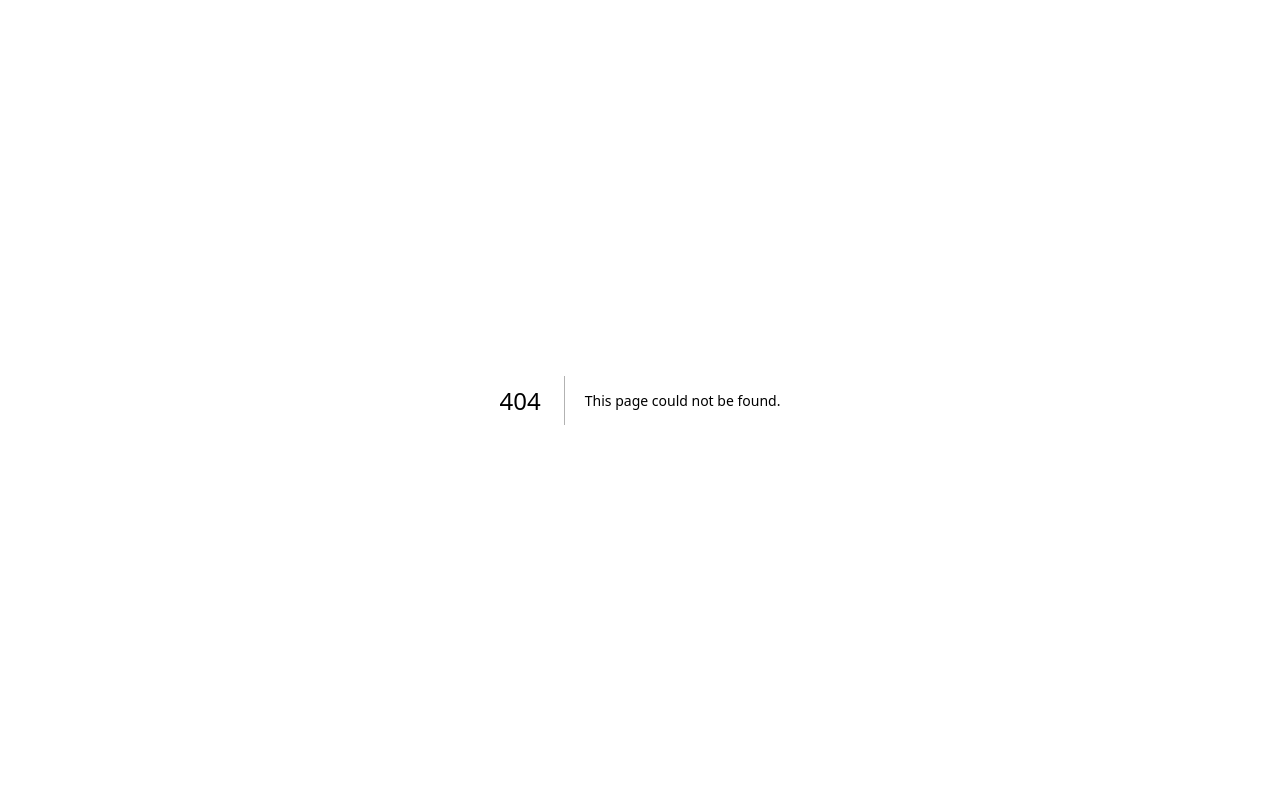
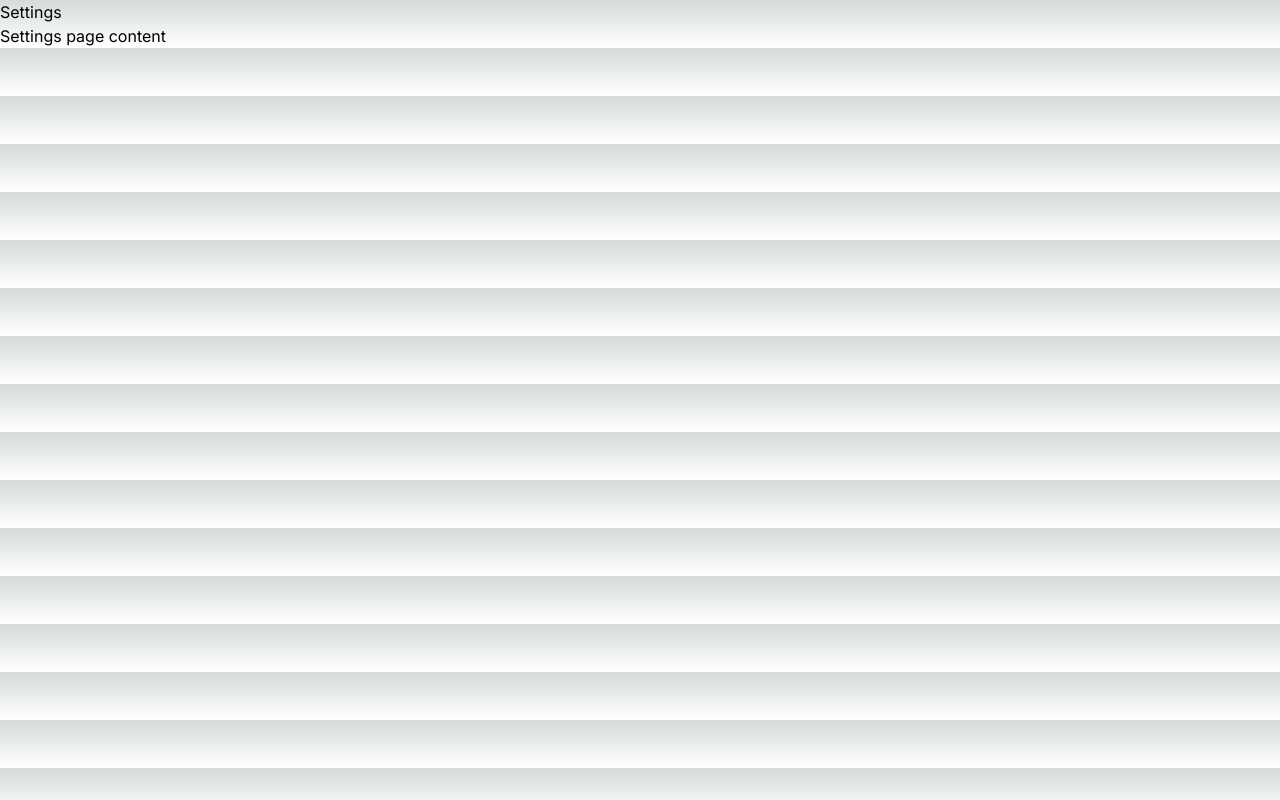
Before and after one commit to seonyae-park/hello-charlie, a Next.js app: page /settings in a window 1280 px wide. Before the commit this address had no page. Built offline with nearby package versions, Linux system fonts and the light colour scheme; a web font is replaced by a local one.

Commit message:
add default pages

```diff
--- /dev/null
+++ b/src/app/calendar/layout.tsx
@@ -0,0 +1,5 @@
+function Calendar({ children }: Readonly<{ children: React.ReactNode }>) {
+  return <div>{children}</div>
+}
+
+export default Calendar
--- /dev/null
+++ b/src/app/calendar/page.tsx
@@ -0,0 +1,5 @@
+function Page({ children }: Readonly<{ children: React.ReactNode }>) {
+  return <div>{children}</div>
+}
+
+export default Page
--- /dev/null
+++ b/src/app/home/page.tsx
@@ -0,0 +1,5 @@
+function Page({ children }: Readonly<{ children: React.ReactNode }>) {
+  return <div>{children}</div>
+}
+
+export default Page
--- /dev/null
+++ b/src/app/login/layout.tsx
@@ -0,0 +1,5 @@
+function Login({ children }: Readonly<{ children: React.ReactNode }>) {
+  return <div>{children}</div>
+}
+
+export default Login
--- /dev/null
+++ b/src/app/login/page.tsx
@@ -0,0 +1,5 @@
+function Page() {
+  return <div>Login</div>
+}
+
+export default Page
--- a/src/app/page.tsx
+++ b/src/app/page.tsx
@@ -1,6 +1,6 @@
 import Image from "next/image"
 
-export default function Home() {
+export default function Landing() {
   return (
     <main className="flex min-h-screen flex-col items-center justify-between p-24">
       <div className="relative w-0 h-0 border-l-[15px] border-r-[15px] border-b-[26px] border-l-transparent border-r-transparent border-b-black" />
--- /dev/null
+++ b/src/app/settings/layout.tsx
@@ -0,0 +1,5 @@
+function Settings({ children }: Readonly<{ children: React.ReactNode }>) {
+  return <div>{children}</div>
+}
+
+export default Settings
--- /dev/null
+++ b/src/app/settings/page.tsx
@@ -0,0 +1,10 @@
+function Page() {
+  return (
+    <div>
+      <h1>Settings</h1>
+      <p>Settings page content</p>
+    </div>
+  )
+}
+
+export default Page
--- /dev/null
+++ b/src/app/user/layout.tsx
@@ -0,0 +1,5 @@
+function User({ children }: Readonly<{ children: React.ReactNode }>) {
+  return <div>{children}</div>
+}
+
+export default User
--- /dev/null
+++ b/src/app/user/page.tsx
@@ -0,0 +1,5 @@
+function Page() {
+  return <div>User</div>
+}
+
+export default Page
```
Also changed, not shown: src/app/home/layout.tsx (added).
